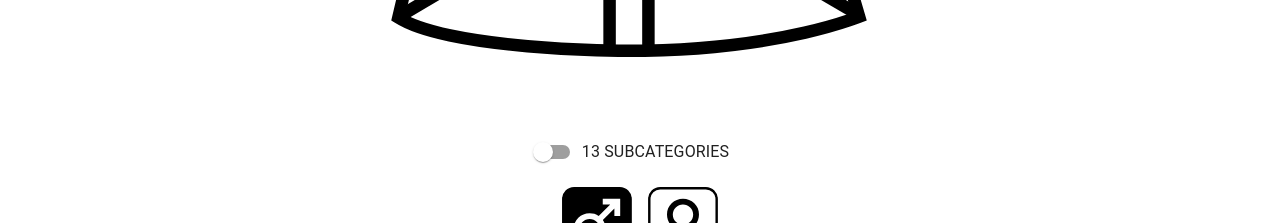
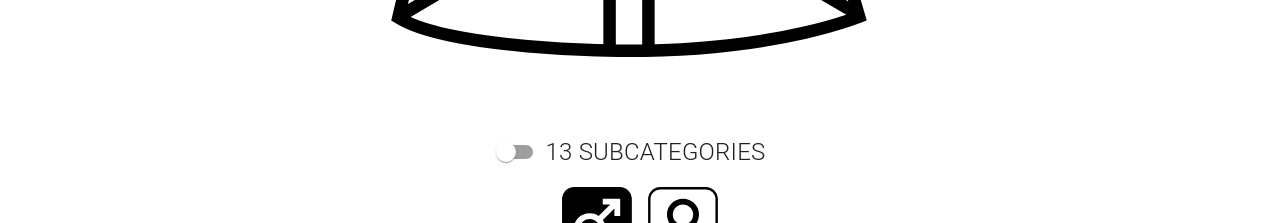
Before and after one commit to walter-clayton/afitpilot-somatotype, a React (Create React App) app in the folder client/: page /Types in a window 1280 px wide. Shown: the part 820-1043 px from the top of the page. Built offline with nearby package versions, Linux system fonts and the light colour scheme.

Commit message:
Change the fontSize of subcategories

```diff
--- a/client/src/components/CTA/TypesPage.tsx
+++ b/client/src/components/CTA/TypesPage.tsx
@@ -351,7 +351,7 @@
                 setLabelCategory("category1");
               }
             }}
-            label="13 SUBCATEGORIES"
+            label={<Typography sx={{ fontSize: "1.5rem", fontWeight: 300 }}>13 SUBCATEGORIES</Typography>}
           />
         </Box>
         <Box sx={{
```
